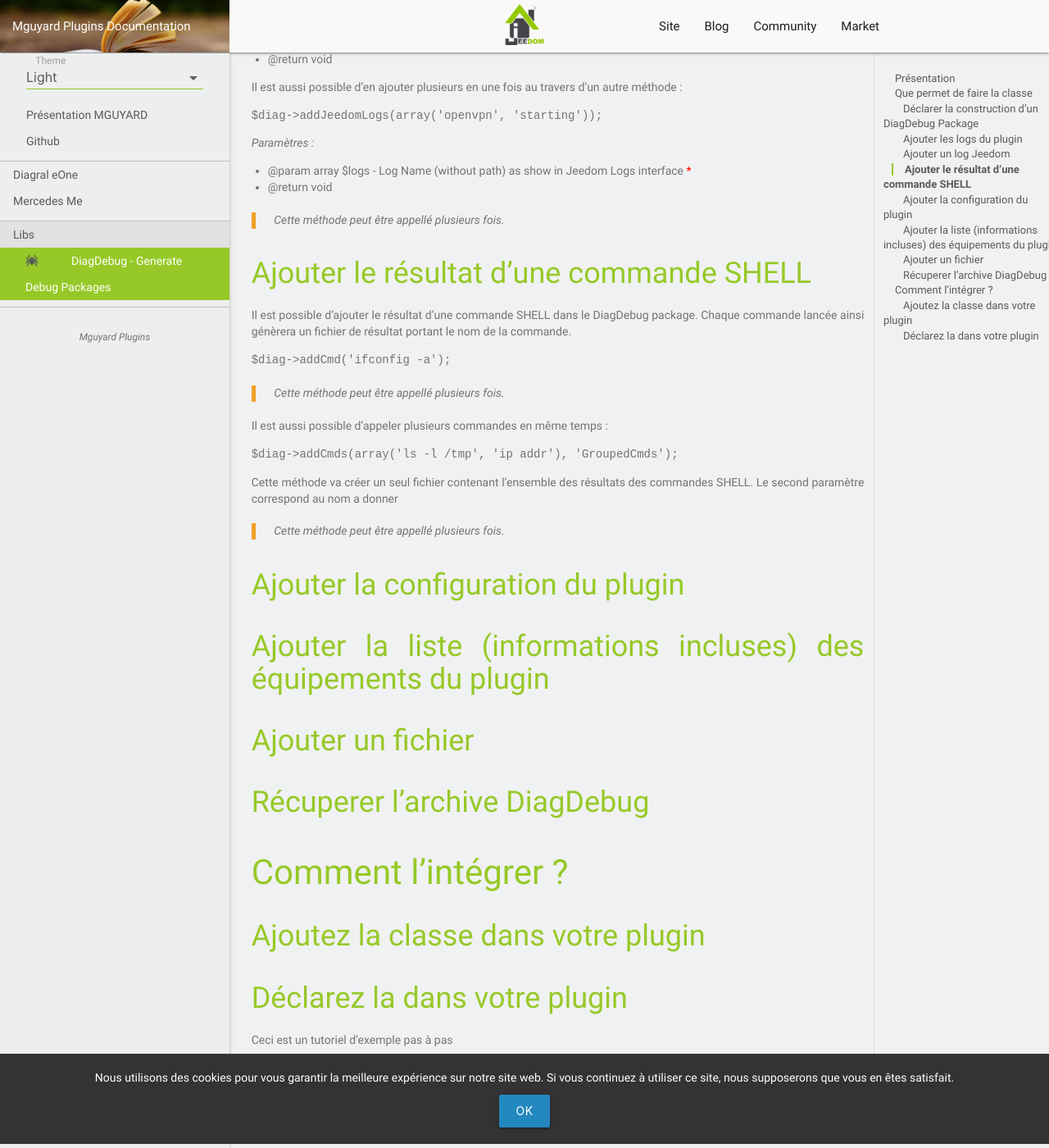
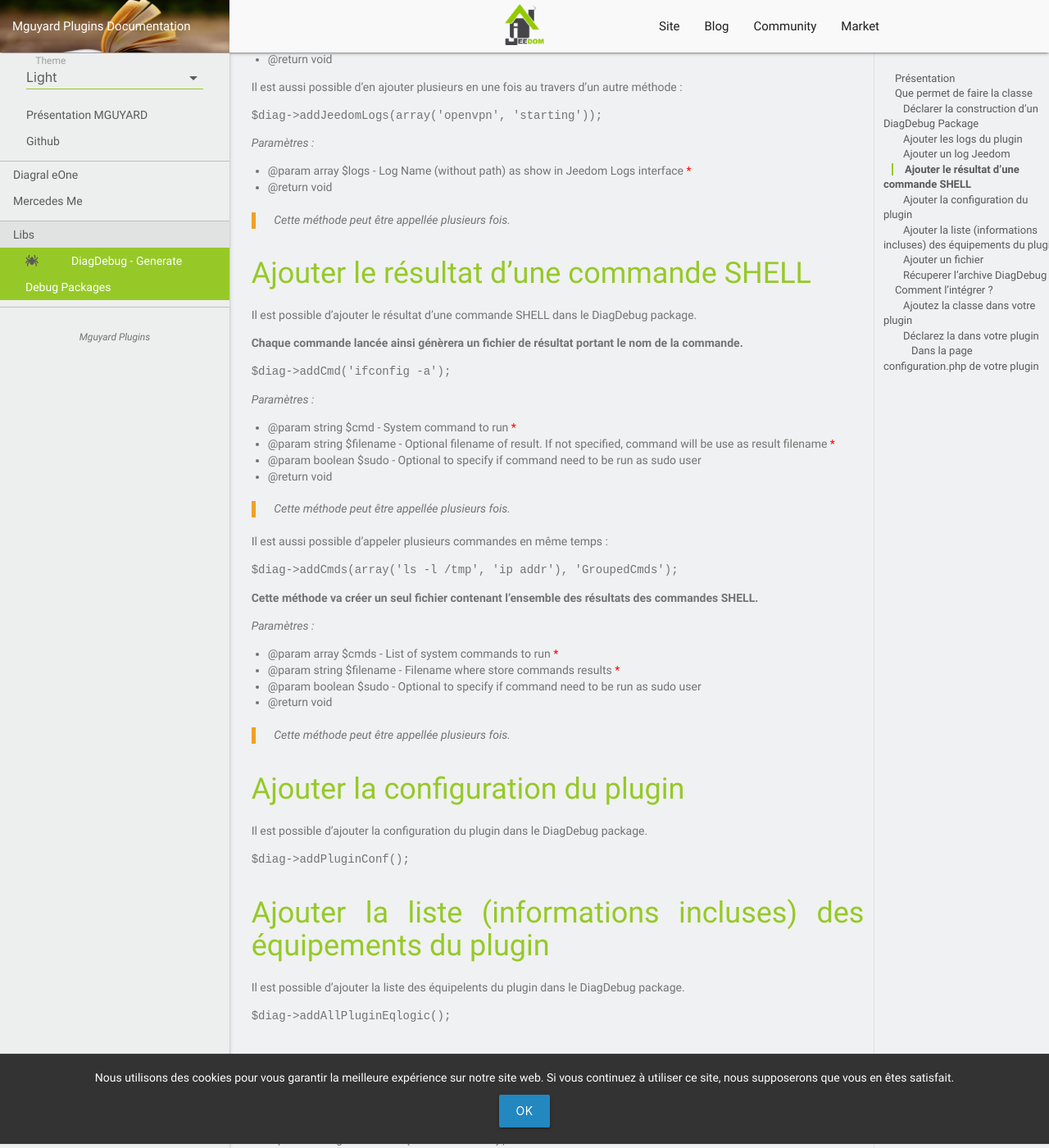
Before and after one commit to mguyard/Jeedom-Documentations, a Jekyll site: the page built from fr_FR/Libs/DiagDebug/documentation.md, in a window 1280 px wide and 1400 px high, scrolled down 1030 px. Shown: the whole window at 82% size. Built offline with Jekyll 4.4.1, drawn with Linux system fonts in a browser that asks for light colours; our own code applies the rules of GitHub Pages for plain Markdown files; some of the changed text lies outside the part shown.

Commit message:
Ajout de DiagDebug doc - Draft

```diff
--- a/fr_FR/Libs/DiagDebug/documentation.md
+++ b/fr_FR/Libs/DiagDebug/documentation.md
@@ -45,38 +45,101 @@
 * @param array $logs - Log Name (without path) as show in Jeedom Logs interface <span style="color:red">*</span>
 * @return void
 
-> _Cette méthode peut être appellé plusieurs fois._
+> _Cette méthode peut être appellée plusieurs fois._
 
 ## Ajouter le résultat d'une commande SHELL
 
-Il est possible d'ajouter le résultat d'une commande SHELL dans le DiagDebug package. Chaque commande lancée ainsi génèrera un fichier de résultat portant le nom de la commande.
+Il est possible d'ajouter le résultat d'une commande SHELL dans le DiagDebug package.
+
+__Chaque commande lancée ainsi génèrera un fichier de résultat portant le nom de la commande.__
 
 ``$diag->addCmd('ifconfig -a');``
 
-> _Cette méthode peut être appellé plusieurs fois._
+_Paramètres :_
+* @param string $cmd - System command to run <span style="color:red">*</span>
+* @param string $filename - Optional filename of result. If not specified, command will be use as result filename <span style="color:red">*</span>
+* @param boolean $sudo - Optional to specify if command need to be run as sudo user
+* @return void
+
+> _Cette méthode peut être appellée plusieurs fois._
 
 Il est aussi possible d'appeler plusieurs commandes en même temps :
 
 ``$diag->addCmds(array('ls -l /tmp', 'ip addr'), 'GroupedCmds');``
 
-Cette méthode va créer un seul fichier contenant l'ensemble des résultats des commandes SHELL.
-Le second paramètre correspond au nom a donner
+__Cette méthode va créer un seul fichier contenant l'ensemble des résultats des commandes SHELL.__
 
-> _Cette méthode peut être appellé plusieurs fois._
+_Paramètres :_
+* @param array $cmds - List of system commands to run <span style="color:red">*</span>
+* @param string $filename - Filename where store commands results <span style="color:red">*</span>
+* @param boolean $sudo - Optional to specify if command need to be run as sudo user
+* @return void
+
+> _Cette méthode peut être appellée plusieurs fois._
 
 ## Ajouter la configuration du plugin
 
+Il est possible d'ajouter la configuration du plugin dans le DiagDebug package.
+
+``$diag->addPluginConf();``
+
 ## Ajouter la liste (informations incluses) des équipements du plugin
+
+Il est possible d'ajouter la liste des équipelents du plugin dans le DiagDebug package.
+
+``$diag->addAllPluginEqlogic();``
 
 ## Ajouter un fichier
 
+Il est possible d'ajouter un fichier dans le DiagDebug package.
+
+_Exemple 1:_
+``$diag->addFile('/etc/hosts');``
+
+_Exemple 2:_
+``$diag->addFile('/var/www/html/plugins/Diagral_eOne/d*/p*');``
+
+_Paramètres :_
+* @param string $file - File with absolute path. Can be a file, folder, or glob (wildcard) <span style="color:red">*</span>
+* @return void
+
+> _Cette méthode peut être appellée plusieurs fois._
+
+Il est aussi possible d'ajouter plusieurs fichiers au travers d'un array et une autre méthode :
+
+``$diag->addFiles(array('/var/www/html/robots.txt','/var/www/html/mobile.manifest.php'));``
+
+_Paramètres :_
+* @param array $files - Files with absolute path. Can be a file, folder, or glob (wildcard) <span style="color:red">*</span>
+* @return void
+
+> _Cette méthode peut être appellée plusieurs fois._
+
 ## Récuperer l'archive DiagDebug
+
+La methode suivante permet de récupérer les informations concernant le DiagDebug package généré afin de pouvoir le récupérer
+
+``$diag->download();``
+
+_Paramètres :_
+* @return array - with filename, filesize, absolutePath and relativePath (after the Jeedom base URL)
 
 
 # Comment l'intégrer ?
+
+Voici un petit tutoriel pas-à-pas permettant de vous aider à intégrer cette classe dans votre plugin Jeedom.
 
 ## Ajoutez la classe dans votre plugin
 
 ## Déclarez la dans votre plugin
 
-Ceci est un tutoriel d'exemple pas à pas
+### Dans la page configuration.php de votre plugin
+
+Ajoutez un bouton pour générer le DiagDebug Package
+
+``<div class="form-group">
+    <div class="col-lg-4"></div>
+    <div class="col-lg-4">
+        <button type="button" id="generateDiagDebug" class="btn btn-danger btn-lg">Générer un DiagDebug</button>
+    </div>
+</div>``
```
